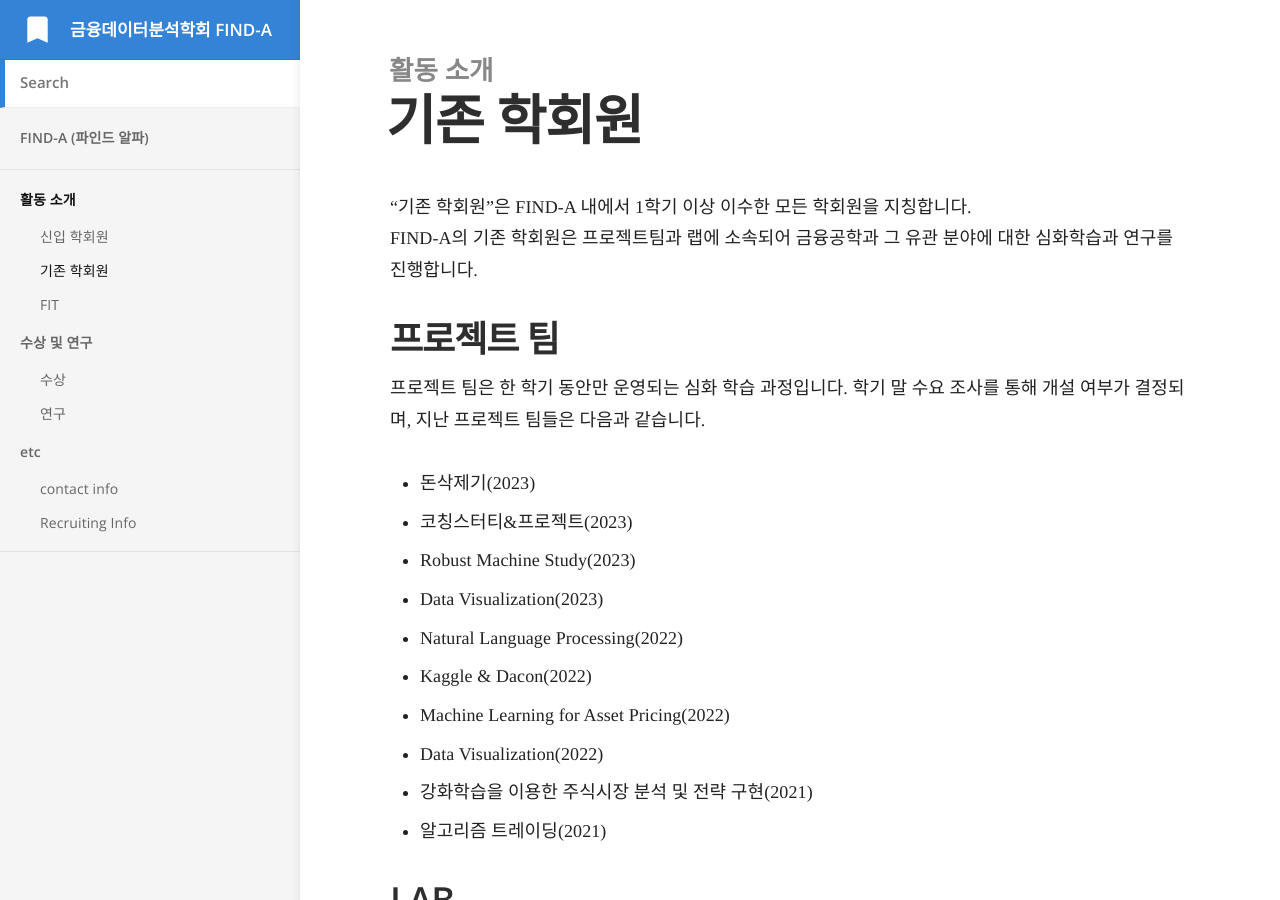
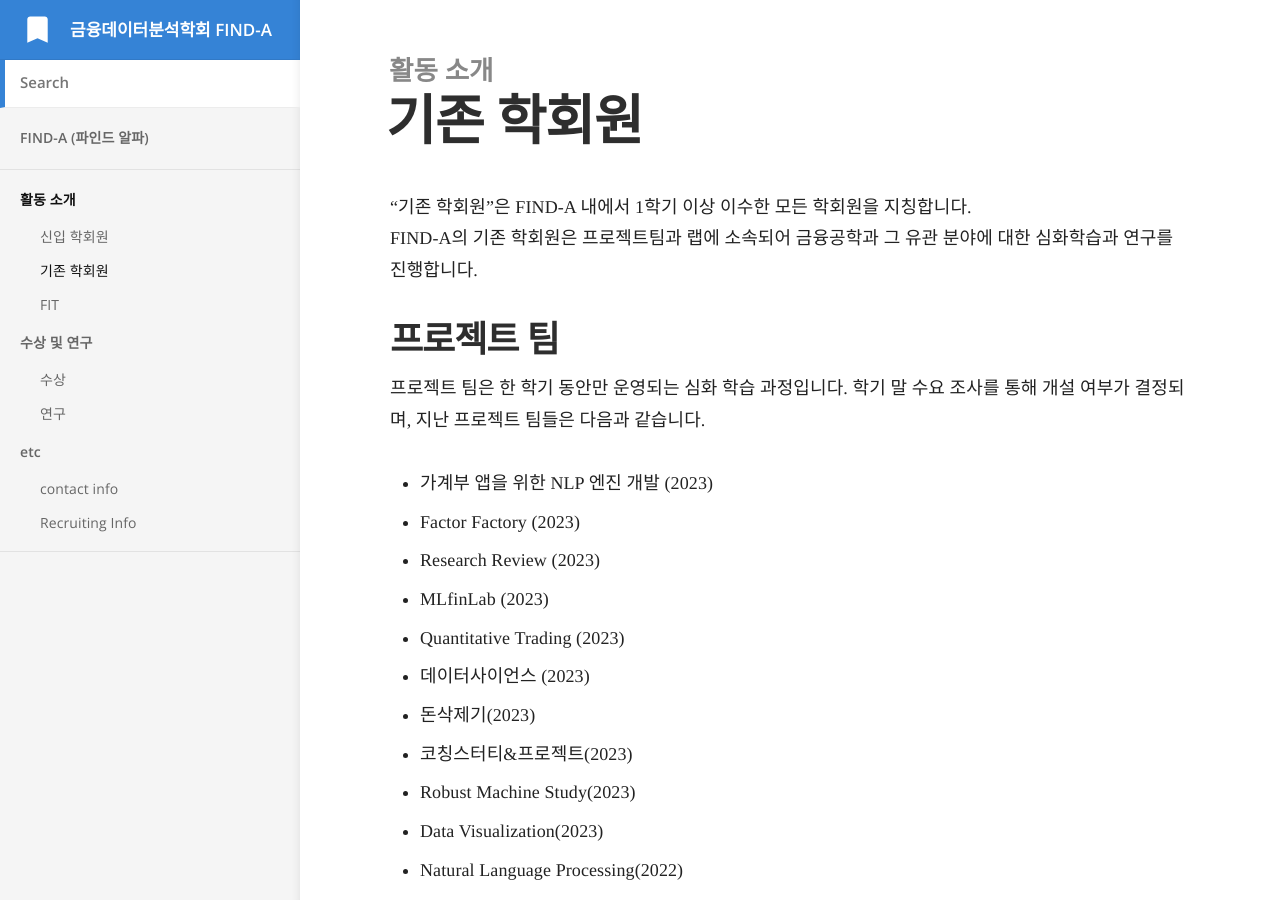
Before and after one commit to Find-A-AI/find-a-ai.github.io, a Jekyll site: the page built from _docs/1.활동 소개/기존 학회원.md, in a window 1280 px wide and 900 px high. Built offline with Jekyll 4.4.1, drawn with Linux system fonts in a browser that asks for light colours; some web fonts are replaced.

Commit message:
Update 기존 학회원.md

```diff
--- a/_docs/1.활동 소개/기존 학회원.md
+++ b/_docs/1.활동 소개/기존 학회원.md
@@ -8,6 +8,12 @@ FIND-A의 기존 학회원은 프로젝트팀과 랩에 소속되어 금융공
 
 ## 프로젝트 팀
 프로젝트 팀은 한 학기 동안만 운영되는 심화 학습 과정입니다. 학기 말 수요 조사를 통해 개설 여부가 결정되며, 지난 프로젝트 팀들은 다음과 같습니다.
+  - 가계부 앱을 위한 NLP 엔진 개발 (2023)
+  - Factor Factory (2023)
+  - Research Review (2023)
+  - MLfinLab (2023)
+  - Quantitative Trading (2023)
+  - 데이터사이언스 (2023)
   - 돈삭제기(2023)
   - 코칭스터티&프로젝트(2023)
   - Robust Machine Study(2023)
```
